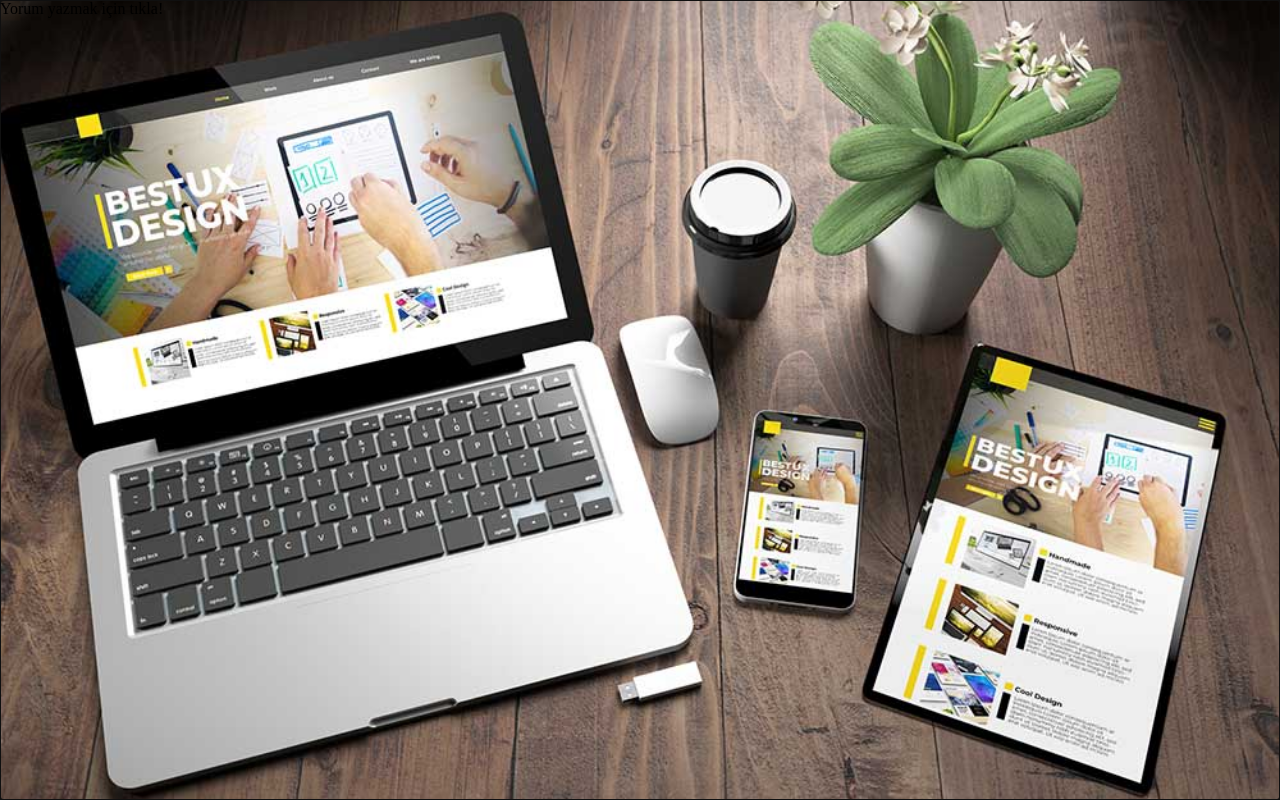
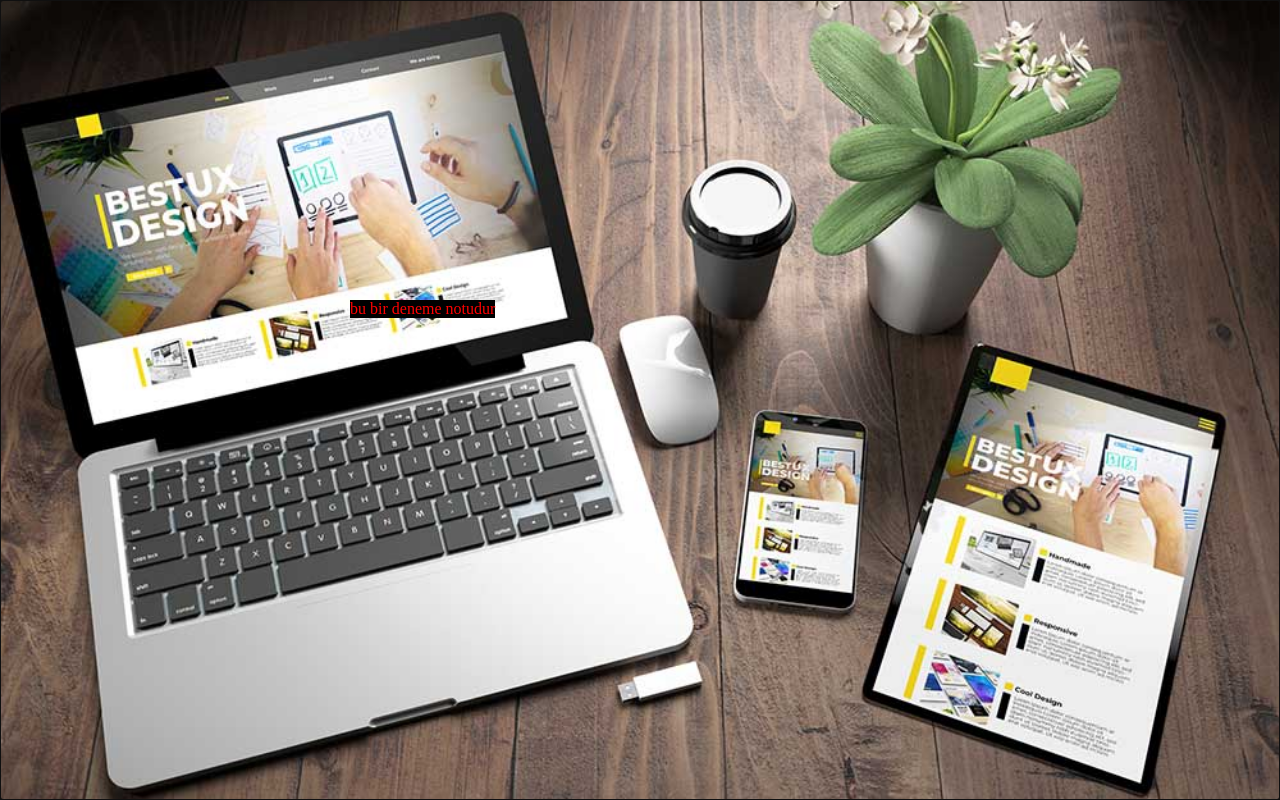
Before and after one commit to doom-white/yapiskannot, a React (Create React App) app: page / in a window 1280 px wide. Built offline with nearby package versions, Linux system fonts and the light colour scheme.

Commit message:
Create Note and it's position settings

```diff
--- a/src/App.js
+++ b/src/App.js
@@ -1,19 +1,25 @@
 import React, { useEffect, useRef, useState } from "react";
 import masa from "./assets/img/web-sitesi-acmak-ve-tasarlamak.jpg";
 import LeaveCommentText from "./components/LeaveCommentText";
+import { useMouse } from "./MainContext";
+import Note from "./components/Note";
+import NoteBox from "./components/NoteBox";
 
 const App = () => {
-  const [mode, setMode] = useState(false);
-  const [position, setPosition] = useState({
-    x: 0,
-    y: 0,
-  });
+  const [boxVisible, setBoxVisible] = useState(false);
 
+  const { mode, setMode, position, setPosition, notes, setBoxPosition } =
+    useMouse();
   const screen = useRef();
+
+  useEffect(() => {
+    screen.current.focus();
+  }, []);
 
   const handleKeyUp = (e) => {
     if (e.key === "c") {
       setMode(!mode);
+      setBoxVisible(false);
     }
   };
 
@@ -24,21 +30,29 @@ const App = () => {
     });
   };
 
-  useEffect(() => {
-    screen.current.focus();
-  }, []);
+  const handleClick = (e) => {
+    if (mode) {
+      setBoxPosition({
+        x: position.x,
+        y: position.y,
+      });
+      setBoxVisible(true);
+    }
+  };
 
   return (
     <div
       ref={screen}
       tabIndex={0}
-      className="screen"
+      className={`screen ${mode && "editable"}`}
+      onClick={handleClick}
       onMouseMove={handleMouseMove}
       onKeyUp={handleKeyUp}
     >
-      {mode && <div>Yorum modu aktif!</div>}
-      <LeaveCommentText position={position} />
+      {mode && <LeaveCommentText />}
       <img className="masa" src={masa} alt="masa" />
+      {notes && notes.map((note) => <Note note={note} key={note.id} />)}
+      {boxVisible && <NoteBox />}
     </div>
   );
 };
--- /dev/null
+++ b/src/MainContext.js
@@ -0,0 +1,45 @@
+import { createContext, useContext, useState } from "react";
+
+const MainContext = createContext();
+
+export const useMouse = () => useContext(MainContext);
+
+const MainProvider = ({ children }) => {
+  const [mode, setMode] = useState(false);
+  const [notes, setNotes] = useState([
+    {
+      id: 1,
+      title: "test note!",
+      description: "bu bir deneme notudur",
+      color: "red",
+      position: {
+        x: 350,
+        y: 300,
+      },
+    },
+  ]);
+  const [position, setPosition] = useState({
+    x: 0,
+    y: 0,
+  });
+
+  const [boxPosition, setBoxPosition] = useState({
+    x: 0,
+    y: 0,
+  });
+
+  const data = {
+    mode,
+    setMode,
+    position,
+    setPosition,
+    notes,
+    setNotes,
+    boxPosition,
+    setBoxPosition,
+  };
+
+  return <MainContext.Provider value={data}>{children}</MainContext.Provider>;
+};
+
+export default MainProvider;
--- a/src/components/LeaveCommentText.js
+++ b/src/components/LeaveCommentText.js
@@ -1,13 +1,16 @@
 import React from "react";
+import { useMouse } from "../MainContext";
 
-const LeaveCommentText = ({ position }) => {
+const LeaveCommentText = () => {
+  const { position } = useMouse();
+
   return (
     <div
+      className="leave-comment-text"
       style={{
         position: "fixed",
         top: position.y,
         left: position.x,
-        cursor: "crosshair",
       }}
     >
       Yorum yazmak için tıkla!
--- /dev/null
+++ b/src/components/Note.js
@@ -0,0 +1,19 @@
+import React from "react";
+
+const Note = ({ note }) => {
+  return (
+    <div
+      style={{
+        position: "absolute",
+        top: note.position.y,
+        left: note.position.x,
+        color: note.color,
+        background: "black",
+      }}
+    >
+      {note.description}
+    </div>
+  );
+};
+
+export default Note;
--- /dev/null
+++ b/src/components/NoteBox.js
@@ -0,0 +1,44 @@
+import React from "react";
+import { useMouse } from "../MainContext";
+
+const NoteBox = () => {
+  const { boxPosition } = useMouse();
+  const commentTypes = [
+    {
+      name: "comment",
+      color: "crimson",
+      text: "Comment",
+    },
+    {
+      name: "private-comment",
+      color: "#999",
+      text: "Private Comment",
+    },
+    {
+      name: "note",
+      color: "orange",
+      text: "Note",
+    },
+  ];
+
+  return (
+    <div
+      className="note-box"
+      style={{ position: "absolute", top: boxPosition.y, left: boxPosition.x }}
+    >
+      <ul>
+        {commentTypes.map((ct) => (
+          <div className="comment-container" key={ct.name}>
+            <div
+              className="comment-color"
+              style={{ "--color": ct.color }}
+            ></div>
+            <li>{ct.text}</li>
+          </div>
+        ))}
+      </ul>
+    </div>
+  );
+};
+
+export default NoteBox;
--- a/src/index.css
+++ b/src/index.css
@@ -8,7 +8,73 @@
   overflow: auto;
 }
 
+.screen.editable {
+  cursor: crosshair;
+}
+
 .masa {
   width: 100%;
   background-size: cover;
 }
+
+.leave-comment-text {
+  background-color: rgba(51, 51, 51, 0.8);
+  color: whitesmoke;
+  font-size: 14px;
+  padding: 5px 10px;
+  border-radius: 5px;
+  transform: translate(20%, -50%);
+  -webkit-transform: translate(20%, -50%);
+  -moz-transform: translate(20%, -50%);
+  -ms-transform: translate(20%, -50%);
+  -o-transform: translate(20%, -50%);
+  -webkit-border-radius: 5px;
+  -moz-border-radius: 5px;
+  -ms-border-radius: 5px;
+  -o-border-radius: 5px;
+  z-index: 999;
+}
+
+.note-box {
+  padding-top: 20px;
+  padding-bottom: 30px;
+  border: 1px solid rgba(128, 128, 128, 0.1);
+  background-color: whitesmoke;
+  box-shadow: rgba(0, 0, 0, 0.16) 0px 1px 4px;
+}
+
+.note-box ul {
+  padding: 0 50px 0 20px;
+}
+
+.comment-container {
+  display: flex;
+  align-items: center;
+  gap: 10px;
+  margin-top: 20px;
+}
+
+.comment-color {
+  width: 7px;
+  height: 7px;
+  border-radius: 50%;
+  -webkit-border-radius: 50%;
+  -moz-border-radius: 50%;
+  -ms-border-radius: 50%;
+  -o-border-radius: 50%;
+  background: var(--color);
+}
+
+.comment-container li {
+  list-style: none;
+  transition: all 250ms linear;
+  -webkit-transition: all 250ms linear;
+  -moz-transition: all 250ms linear;
+  -ms-transition: all 250ms linear;
+  -o-transition: all 250ms linear;
+}
+
+.comment-container li:hover {
+  color: var(--color);
+  cursor: pointer;
+}
--- a/src/index.js
+++ b/src/index.js
@@ -2,10 +2,13 @@ import React from "react";
 import ReactDOM from "react-dom/client";
 import "./index.css";
 import App from "./App";
+import MainProvider from "./MainContext";
 
 const root = ReactDOM.createRoot(document.getElementById("root"));
 root.render(
   <React.StrictMode>
-    <App />
+    <MainProvider>
+      <App />
+    </MainProvider>
   </React.StrictMode>
 );
```
